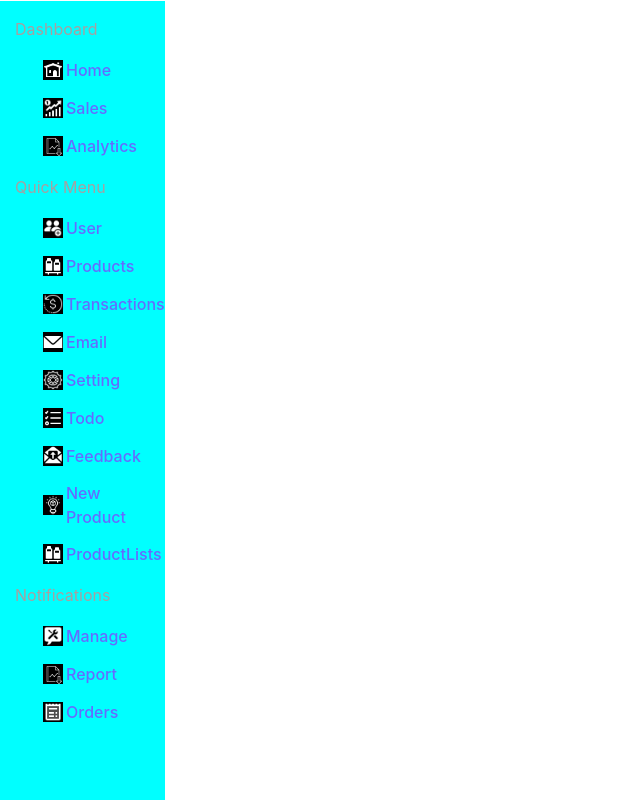
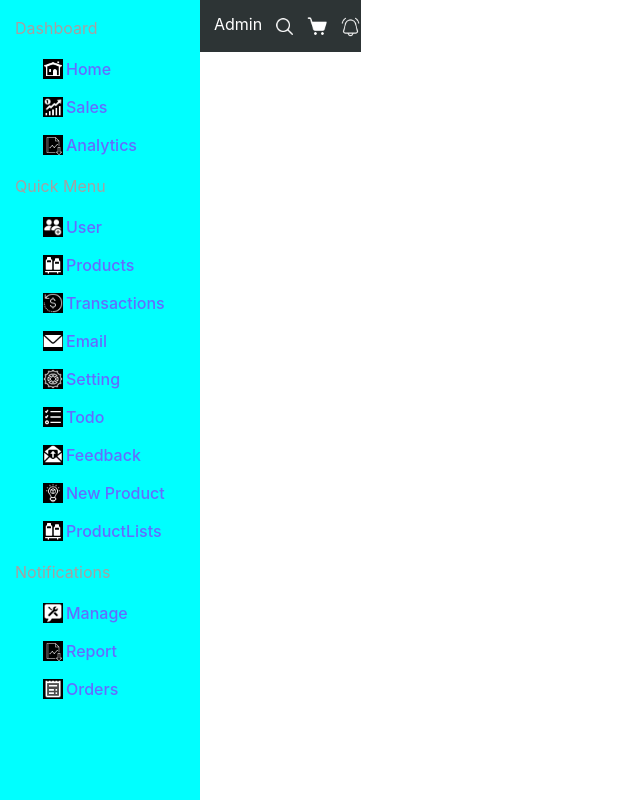
Before and after one commit to chelahcynthia/productivity-dashboard, a React (Vite) app: page / in a window 1280 px wide. Shown: the whole page, without its empty margins (0-640 px from the left). Built offline with nearby package versions, Linux system fonts and the light colour scheme.

Commit message:
creates a navbar icon

```diff
--- a/src/Components/Body/Body.css
+++ b/src/Components/Body/Body.css
@@ -1,3 +1,7 @@
-.mainHeaderContainer {
+.Container {
   display: flex;
+  width: 100%;
 }
+.main{
+  width: 100%;
+}
--- a/src/Components/Body/Body.jsx
+++ b/src/Components/Body/Body.jsx
@@ -6,12 +6,15 @@ import Navbar from "../Navbar/Navbar";
 
 function Body() {
   return (
-    <div>
-      <div className="mainHeaderContainer">
+
+      <div className="Container">
         <Sidebar />
+        <div className="main">
+
         <Navbar />
+        </div>
       </div>
-    </div>
+
   );
 }
 
--- a/src/Components/Navbar/Navbar.css
+++ b/src/Components/Navbar/Navbar.css
@@ -1,5 +1,20 @@
 .navbar{
-    flex: 5;
+    background-color: #2D3435;
+
+    width: 100%;
+}
+.navbarIcons{
+    width: 21px;
+    height: 21px;
+    margin-left: 12px;
+}
+
+.subnavbar{
+    display: flex;
+    justify-content: space-between;
+
+
+
 
 
 }
--- a/src/Components/Navbar/Navbar.jsx
+++ b/src/Components/Navbar/Navbar.jsx
@@ -1,12 +1,30 @@
 import React from 'react'
 import "./Navbar.css";
+
+import searchIcon from "../../Icons/icons8-search-30.png";
+import cartIcon from "../../Icons/icons8-shopping-cart-30.png";
+import Notification from "../../Icons/icons8-notification-64.png";
+// import ProfileImage from "../../Icons/Profile.jpg";
+// import Body from '../Body/Body';
 
 function Navbar() {
   return (
     <div className='navbar'>
       <div className="subnavbar">
+        <div>
+          <p style={{color:"white" ,marginLeft:"14px", marginTop:12}}>Admin</p>
+        </div>
+        <div style={{display:"flex", alignItems:"center"}}>
+          <img src={`${searchIcon}`} className='navbarIcons' alt='' />
+          <img src={`${cartIcon}`} className='navbarIcons' alt='' />
+          <img src={`${Notification}`} className='navbarIcons' alt='' />
+          {/* <div style={{display:"flex" , alignItems:'center' , marginLeft:20}}>
+          <img style={{width:30 , height:30 , marginRight:4 , borderRadius:"50%"}} src={`${ProfileImage}`} alt="" />
+          <p style={{color:"#1ED97B" , marginRight:20}}>Chelah</p>
+        </div> */}
+        </div>
+      </div>
 
-      </div>
       </div>
   )
 }
--- a/src/Components/Sidebar/Sidebar.css
+++ b/src/Components/Sidebar/Sidebar.css
@@ -3,7 +3,9 @@
     background-color: aqua;
     position: sticky;
     /* overflow-y: scroll; */
-    height: calc(100vh - 1px);
+    height: 100vh;
+    width: 15%;
+    min-width: 200px;
 
 }
 ::-webkit-scrollbar{
```
Also changed, not shown: src/Icons/icons8-notification-64.png (renamed from src/Icons/icons8-notification-64 (1).png).
